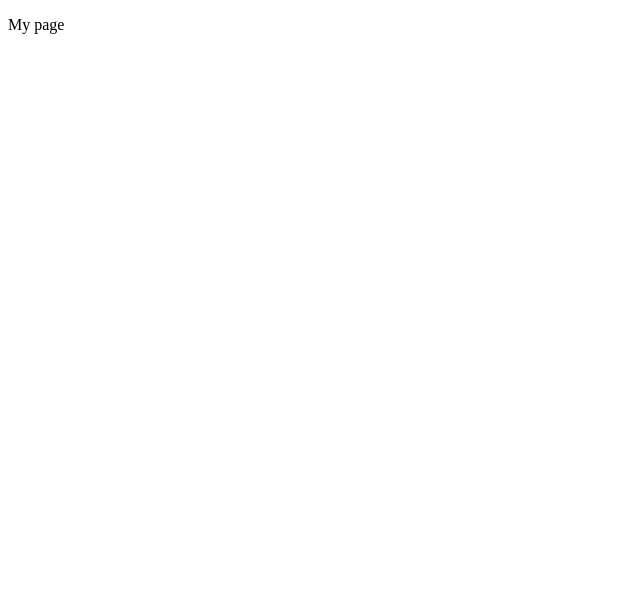
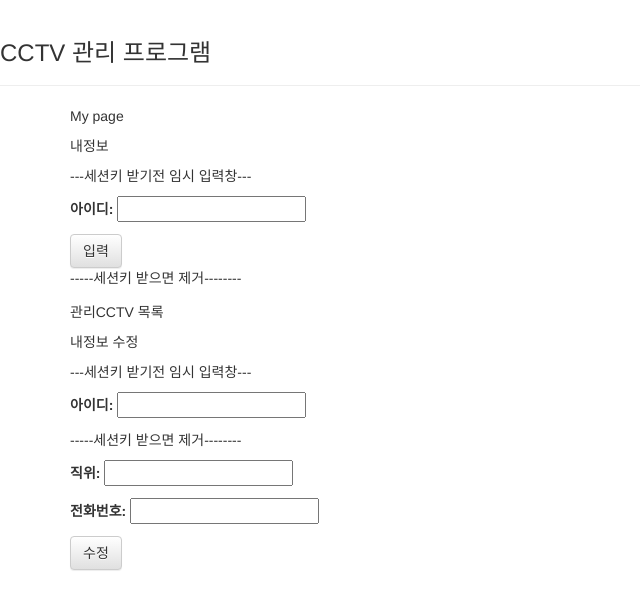
Before and after one commit to bomul0327/DatabaseProject1, a Django app: page /my_page in a window 1280 px wide. Before the commit the part shown is almost empty. Shown: the top 610 px of the page, without its empty margins (0-640 px from the left). Run offline with Django 3.2, Linux system fonts and the light colour scheme; some libraries are stand-ins or nearby versions.

Commit message:
필수기능 2번 (my_page.html, views.py) 필수기능 7번 보완

```diff
--- a/cctv/templates/cctv/manager_manage.html
+++ b/cctv/templates/cctv/manager_manage.html
@@ -17,7 +17,7 @@
   <p>관리자 목록</p>
   {% for manager in manager_list %}
   <div>
-    <p>ID : {{ manager.id }}, 직위 : {{manager.pos}}, 전화번호 : {{manager.phonenum}}, 관리CCTV ID : {{manager.cctv_id}} </p>
+    <p>ID : {{ manager.id }}, 직위 : {{manager.pos}}, 전화번호 : {{manager.phonenum}} </p>
   </div>
   {% endfor %}
   <p>관리자 추가</p>
--- a/cctv/templates/cctv/my_page.html
+++ b/cctv/templates/cctv/my_page.html
@@ -1,11 +1,38 @@
-<!DOCTYPE html>
-<html>
-<head>
-  <meta charset="utf-8">
-</head>
-<body>
+{% extends 'cctv/base.html' %}
+{% block content %}
 <p>My page</p>
+<p>내정보</p>
+<!-- 세션키 받기 전 임시 아이디 입력구간 시작-->
+<form method="POST" class="post-form">{% csrf_token %}
+    <!--{{ form.as_p }}-->
+    <p>---세션키 받기전 임시 입력창---
+    <p><label for="manager_id">아이디:</label>
+      <input name="manager_id" id="manager_id" type="text" maxlength="20"/></p>
+    <button type="submit" name="mode" value="select" class="save btn btn-default">입력</button>
+    <p>-----세션키 받으면 제거--------
+</form>
+<!-- 세션키 받기 전 임시 아이디 입력구간 끝-->
+{% for manager in manager %}
+<p>ID : {{ manager.id }}, 직위 : {{ manager.pos }}, 전화번호 : {{ manager.phonenum }} </p>
+{% endfor %}
+<p>관리CCTV 목록</p>
+{% for cctv in cctv_list %}
+<div>
+  <p>CCTV ID : {{cctv.id}} </p>
+</div>
+{% endfor %}
+<p>내정보 수정</p>
+<form method="POST" class="post-form">{% csrf_token %}
+    <!--{{ form.as_p }}-->
+    <p>---세션키 받기전 임시 입력창---
+    <p><label for="manager_id">아이디:</label>
+      <input name="manager_id" id="manager_id" type="text" maxlength="20"/></p>
+      <p>-----세션키 받으면 제거--------
+    <p><label for="pos">직위:</label>
+      <input name="pos" id="pos" type="text" maxlength="20"/></p>
+    <p><label for="phonenum">전화번호:</label>
+      <input name="phonenum" id="phonenum" type="text" maxlength="20"/></p>
+    <button type="submit" name="mode" value="update" class="save btn btn-default">수정</button>
+</form>
 
-
-</body>
-</html>
+{% endblock %}
--- a/cctv/views.py
+++ b/cctv/views.py
@@ -31,11 +31,26 @@ def log_read(request):
 
 #여기에 def로 정의한 함수 cctv/urls.py에도 추가하기
 def my_page(request):
-    return render(request, 'cctv/my_page.html', {})
+    if request.method == "POST" and request.POST['mode'] =="select":
+        manager = Manager.objects.raw('SELECT id, pos, phonenum FROM cctv_manager WHERE id = %s', [request.POST['manager_id']])
+        cctv_list = CCTV.objects.raw('SELECT id, manager_id FROM cctv_cctv WHERE manager_id = %s', [request.POST['manager_id']])
+        return render(request, 'cctv/my_page.html', {'manager' : manager, 'cctv_list' : cctv_list})
+    with connection.cursor() as form:
+        form = connection.cursor()
+        if request.method == "POST" and request.POST['mode'] =="update" :
+            pos = request.POST['pos']
+            phonenum = request.POST['phonenum']
+            if pos == "" and phonenum != "":
+                form.execute("UPDATE cctv_manager SET phonenum = %s WHERE id = %s", [phonenum, request.POST['manager_id']] )
+            elif pos != "" and phonenum == "":
+                form.execute("UPDATE cctv_manager SET pos = %s WHERE id = %s", [pos, request.POST['manager_id']] )
+            elif pos != "" and phonenum != "":
+                form.execute("UPDATE cctv_manager SET pos = %s, phonenum = %s WHERE id = %s", [pos, phonenum, request.POST['manager_id']] )
+    return render(request, 'cctv/my_page.html', {'form' : form})
 
 #여기에 def로 정의한 함수 cctv/urls.py에도 추가하기
 def manager_manage(request):
-    manager_list = Manager.objects.raw('SELECT manager.id, manager.pos, manager.phonenum, cctv.id AS cctv_id FROM cctv_manager AS manager LEFT OUTER JOIN cctv_cctv AS cctv ON manager.id = cctv.manager_id WHERE manager.id NOT IN ("admin")')
+    manager_list = Manager.objects.raw('SELECT distinct manager.id, manager.pos, manager.phonenum FROM cctv_manager AS manager LEFT OUTER JOIN cctv_cctv AS cctv ON manager.id = cctv.manager_id WHERE manager.id NOT IN ("admin")')
     if request.method == "POST" and request.POST['mode'] =="select":
         manager_id = request.POST['manager_id']         # 여기부터
         if manager_id == "":                            # 공백이 입력된 경우 전체 값을 검색하기 위한 처리과정
@@ -48,12 +63,12 @@ def manager_manage(request):
             phonenum = "%"                              # 여기까지
         cctv_id = request.POST['cctv_id']
         if cctv_id == "" and (manager_id == "%" and pos == "%" and phonenum =="%"):  #검색 칸이 전부 빈공간인 경우 전체 검색
-            manager_list = Manager.objects.raw('SELECT manager.id, manager.pos, manager.phonenum, cctv.id AS cctv_id FROM cctv_manager AS manager LEFT OUTER JOIN cctv_cctv AS cctv ON manager.id = cctv.manager_id WHERE manager.id NOT IN ("admin")')
+            manager_list = Manager.objects.raw('SELECT distinct manager.id, manager.pos, manager.phonenum FROM cctv_manager AS manager LEFT OUTER JOIN cctv_cctv AS cctv ON manager.id = cctv.manager_id WHERE manager.id NOT IN ("admin")')
             return render(request, 'cctv/manager_manage.html', {'manager_list' : manager_list})
         if cctv_id == "" and not(manager_id == "%" and pos == "%" and phonenum =="%"):  #관리 CCTV ID 칸만 빈칸인 경우 cctv_id 는 조건절에서 제외하고 검색
-            manager_list = Manager.objects.raw('SELECT manager.id, manager.pos, manager.phonenum, cctv.id AS cctv_id FROM cctv_manager AS manager LEFT OUTER JOIN cctv_cctv AS cctv ON manager.id = cctv.manager_id WHERE manager.id like %s AND manager.pos like %s AND manager.phonenum like %s', [manager_id, pos, phonenum])
+            manager_list = Manager.objects.raw('SELECT distinct manager.id, manager.pos, manager.phonenum FROM cctv_manager AS manager LEFT OUTER JOIN cctv_cctv AS cctv ON manager.id = cctv.manager_id WHERE manager.id like %s AND manager.pos like %s AND manager.phonenum like %s', [manager_id, pos, phonenum])
             return render(request, 'cctv/manager_manage.html', {'manager_list' : manager_list})
-        manager_list = CCTV.objects.raw('SELECT manager.id, manager.pos, manager.phonenum, cctv.id AS cctv_id FROM cctv_manager AS manager LEFT OUTER JOIN cctv_cctv AS cctv ON manager.id = cctv.manager_id WHERE manager.id like %s AND manager.pos like %s AND manager.phonenum like %s AND cctv.id like %s', [manager_id, pos, phonenum, cctv_id])
+        manager_list = CCTV.objects.raw('SELECT distinct manager.id, manager.pos, manager.phonenum FROM cctv_manager AS manager LEFT OUTER JOIN cctv_cctv AS cctv ON manager.id = cctv.manager_id WHERE manager.id like %s AND manager.pos like %s AND manager.phonenum like %s AND cctv.id like %s', [manager_id, pos, phonenum, cctv_id])
     with connection.cursor() as form:
         form = connection.cursor()
         if request.method == "POST" and request.POST['mode'] =="insert" :
```
Also changed, not shown: db.sqlite3.
